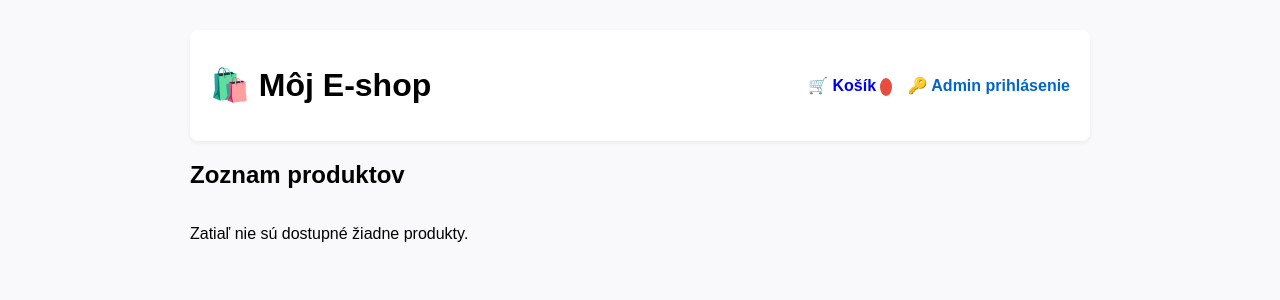
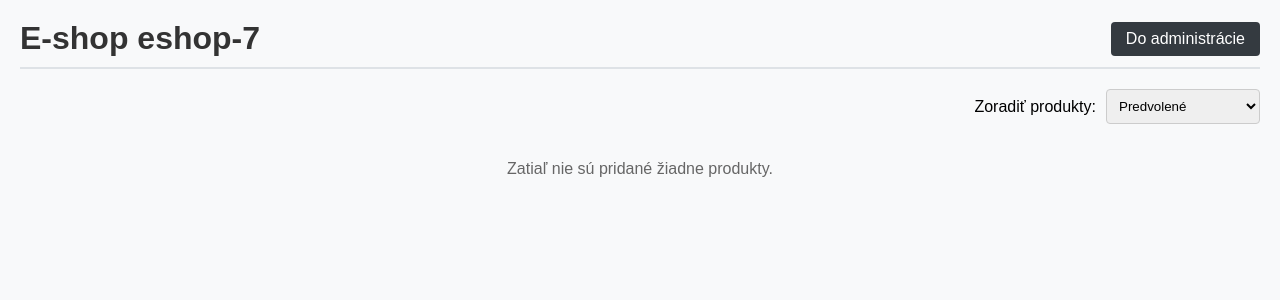
Before and after one commit to matuso1/eshop, a FastAPI app: page / in a window 1280 px wide. Shown: the top 300 px of the page. Run offline with FastAPI, Linux system fonts and the light colour scheme.

Commit message:
Update index.html

```diff
--- a/templates/index.html
+++ b/templates/index.html
@@ -3,133 +3,68 @@
 <head>
     <meta charset="UTF-8">
     <meta name="viewport" content="width=device-width, initial-scale=1.0">
-    <title>E-shop</title>
+    <title>E-shop eshop-7</title>
     <style>
-        body { font-family: Arial, sans-serif; max-width: 900px; margin: 30px auto; padding: 0 20px; background-color: #f9f9fb; }
-        .header { display: flex; justify-content: space-between; align-items: center; background: white; padding: 15px 20px; border-radius: 8px; box-shadow: 0 2px 4px rgba(0,0,0,0.05); }
-        .product-grid { display: grid; grid-template-columns: repeat(auto-fill, minmax(250px, 1fr)); gap: 20px; margin-top: 20px; }
-        .product-card { background: white; padding: 15px; border-radius: 8px; box-shadow: 0 2px 4px rgba(0,0,0,0.05); display: flex; flex-direction: column; justify-content: space-between; }
-        .product-card img { width: 100%; height: 160px; object-fit: cover; border-radius: 4px; }
-        .admin-box { background: #eef6ff; border: 2px solid #0066cc; padding: 20px; border-radius: 8px; margin-top: 20px; }
-        input, textarea { width: 100%; padding: 8px; margin: 5px 0 15px 0; box-sizing: border-box; border: 1px solid #ccc; border-radius: 4px; }
-        button { padding: 10px 15px; border: none; border-radius: 4px; cursor: pointer; font-weight: bold; width: 100%; }
-        .btn-add { background: #2ecc71; color: white; }
-        .btn-cart { background: #3498db; color: white; margin-top: 10px; }
-        .btn-soldout { background: #95a5a6; color: white; margin-top: 10px; cursor: not-allowed; }
-        .btn-delete { background: #e74c3c; color: white; margin-top: 10px; }
-        .badge { background: #e74c3c; color: white; padding: 2px 6px; border-radius: 50%; font-size: 12px; }
+        body { font-family: Arial, sans-serif; margin: 0; padding: 20px; background-color: #f8f9fa; }
+        header { display: flex; justify-content: space-between; align-items: center; margin-bottom: 20px; border-bottom: 2px solid #dee2e6; padding-bottom: 10px; }
+        h1 { color: #333; margin: 0; }
+        .admin-link { background: #343a40; color: white; padding: 8px 15px; text-decoration: none; border-radius: 4px; }
+        .controls { display: flex; justify-content: flex-end; margin-bottom: 20px; gap: 10px; align-items: center; }
+        .controls select { padding: 8px; border-radius: 4px; border: 1px solid #ccc; }
+        .grid { display: grid; grid-template-columns: repeat(auto-fill, minmax(250px, 1fr)); gap: 20px; }
+        .card { background: white; border-radius: 8px; box-shadow: 0 2px 4px rgba(0,0,0,0.1); padding: 15px; display: flex; flex-direction: column; justify-content: space-between; }
+        .card img { max-width: 100%; height: 160px; object-fit: cover; border-radius: 4px; background: #eee; margin-bottom: 10px; }
+        .price { font-size: 1.1em; color: #28a745; font-weight: bold; margin: 10px 0; }
+        .old-price { text-decoration: line-through; color: #dc3545; font-size: 0.9em; margin-right: 8px; }
+        .stock { font-size: 0.9em; color: #6c757d; margin-bottom: 10px; }
     </style>
 </head>
 <body>
 
-    <div class="header">
-        <h1>🛍️ Môj E-shop</h1>
-        <div>
-            <a href="/cart" style="text-decoration: none; margin-right: 15px; font-weight: bold;">🛒 Košík <span class="badge">{{ cart_count }}</span></a>
-            {% if not is_admin %}
-                <a href="/admin" style="text-decoration: none; color: #0066cc; font-weight: bold;">🔑 Admin prihlásenie</a>
-            {% else %}
-                <span style="color: green; font-weight: bold;">Admin aktívny</span> | <a href="/" style="text-decoration: none;">Odhlásiť</a>
-            {% endif %}
-        </div>
+    <header>
+        <h1>E-shop eshop-7</h1>
+        <a href="/admin" class="admin-link">Do administrácie</a>
+    </header>
+
+    <!-- MENU PRE TRIEDENIE -->
+    <div class="controls">
+        <label for="sort">Zoradiť produkty:</label>
+        <select id="sort" onchange="location.href=this.value">
+            <option value="/" {% if not current_sort %}selected{% endif %}>Predvolené</option>
+            <option value="/?sort=price_asc" {% if current_sort == 'price_asc' %}selected{% endif %}>Cena: Od najnižšej</option>
+            <option value="/?sort=price_desc" {% if current_sort == 'price_desc' %}selected{% endif %}>Cena: Od najvyššej</option>
+            <option value="/?sort=name_asc" {% if current_sort == 'name_asc' %}selected{% endif %}>Abecedne (A - Z)</option>
+            <option value="/?sort=name_desc" {% if current_sort == 'name_desc' %}selected{% endif %}>Abecedne (Z - A)</option>
+        </select>
     </div>
 
-    {% if is_admin %}
-    <div class="admin-box">
-        <h2>Pridať nový produkt</h2>
-        <form action="/admin/add-product" method="post">
-            <label>Názov produktu:</label>
-            <input type="text" name="name" required>
-
-            <label>Cena (€):</label>
-            <input type="number" step="0.01" name="price" required>
-
-            <label>Kategória:</label>
-            <input type="text" name="category" required>
-
-            <label>URL obrázka:</label>
-            <input type="text" name="image_url" placeholder="https://..." required>
-
-            <label>Počet kusov na sklade:</label>
-            <input type="number" name="stock" value="10" required>
-
-            <label>Popis produktu:</label>
-            <textarea name="description" rows="3" required></textarea>
-
-            <button type="submit" class="btn-add">Pridať produkt do obchodu</button>
-        </form>
-
-        <hr style="margin: 20px 0;">
-
-        <h2>Vytvoriť zľavový kupón</h2>
-        <form action="/admin/add-coupon" method="post">
-            <label>Kód kupónu (napr. LETO10):</label>
-            <input type="text" name="code" required>
-
-            <label>Zľava v % (napr. 15):</label>
-            <input type="number" step="0.1" name="discount_percent" required>
-
-            <button type="submit" class="btn-add">Vytvoriť kupón</button>
-        </form>
-
-        {% if coupons %}
-            <h3>Aktívne kupóny:</h3>
-            <ul>
-                {% for coupon in coupons %}
-                    <li>
-                        <strong>{{ coupon.code }}</strong> - {{ coupon.discount_percent }}%
-                        <form action="/admin/delete-coupon/{{ coupon.id }}" method="post" style="display:inline;">
-                            <button type="submit" style="width: auto; padding: 2px 6px; background: #e74c3c; color: white;">Zmazať</button>
-                        </form>
-                    </li>
-                {% endfor %}
-            </ul>
-        {% endif %}
-    </div>
-    {% endif %}
-
-    <h2>Zoznam produktov</h2>
-    <div class="product-grid">
-        {% if products %}
+    <!-- ZOZNAM PRODUKTOV -->
+    <div class="grid">
         {% for product in products %}
-                <div class="product-card">
+        <div class="card">
             <div>
                 {% if product.image_url %}
                     <img src="{{ product.image_url }}" alt="{{ product.name }}">
+                {% else %}
+                    <img src="https://via.placeholder.com/250x160?text=Bez+obrazka" alt="Bez obrázka">
                 {% endif %}
-                        <div style="display: flex; justify-content: space-between; align-items: center; margin-top: 10px;">
-                            <span style="font-size: 12px; background: #eee; padding: 3px 6px; border-radius: 4px;">{{ product.category }}</span>
-                            <span style="font-size: 12px; color: {% if product.stock > 0 %}green{% else %}red{% endif %}; font-weight: bold;">
-                                {% if product.stock > 0 %}Skladom: {{ product.stock }}{% else %}Vypredané{% endif %}
-                            </span>
+                <h3>{{ product.name }}</h3>
             </div>
-                        <h3 style="margin: 8px 0 5px 0;">{{ product.name }}</h3>
-                        <p style="color: #e74c3c; font-weight: bold; font-size: 18px; margin: 0 0 10px 0;">{{ "%.2f"|format(product.price) }} €</p>
-                        <p style="font-size: 14px; color: #666;">{{ product.description }}</p>
-                    </div>
-
             <div>
-                        {% if not is_admin %}
-                            {% if product.stock > 0 %}
-                            <form action="/cart/add/{{ product.id }}" method="post">
-                                <button type="submit" class="btn-cart">Pridať do košíka</button>
-                            </form>
+                <div class="price">
+                    {% if product.discount_price %}
+                        <span class="old-price">{{ "%.2f"|format(product.price) }} €</span>
+                        <span>{{ "%.2f"|format(product.discount_price) }} €</span>
                     {% else %}
-                            <button type="button" class="btn-soldout" disabled>Vypredané</button>
-                            {% endif %}
-                        {% endif %}
-
-                        {% if is_admin %}
-                        <form action="/admin/delete-product/{{ product.id }}" method="post">
-                            <button type="submit" class="btn-delete">Zmazať produkt</button>
-                        </form>
+                        <span>{{ "%.2f"|format(product.price) }} €</span>
                     {% endif %}
                 </div>
+                <div class="stock">Skladom: <strong>{{ product.stock }} ks</strong></div>
             </div>
+        </div>
+        {% else %}
+        <p style="grid-column: 1 / -1; text-align: center; color: #666;">Zatiaľ nie sú pridané žiadne produkty.</p>
         {% endfor %}
-        {% else %}
-            <p>Zatiaľ nie sú dostupné žiadne produkty.</p>
-        {% endif %}
     </div>
 
 </body>
```
Lines whose indentation alone changed are shown as unchanged.
